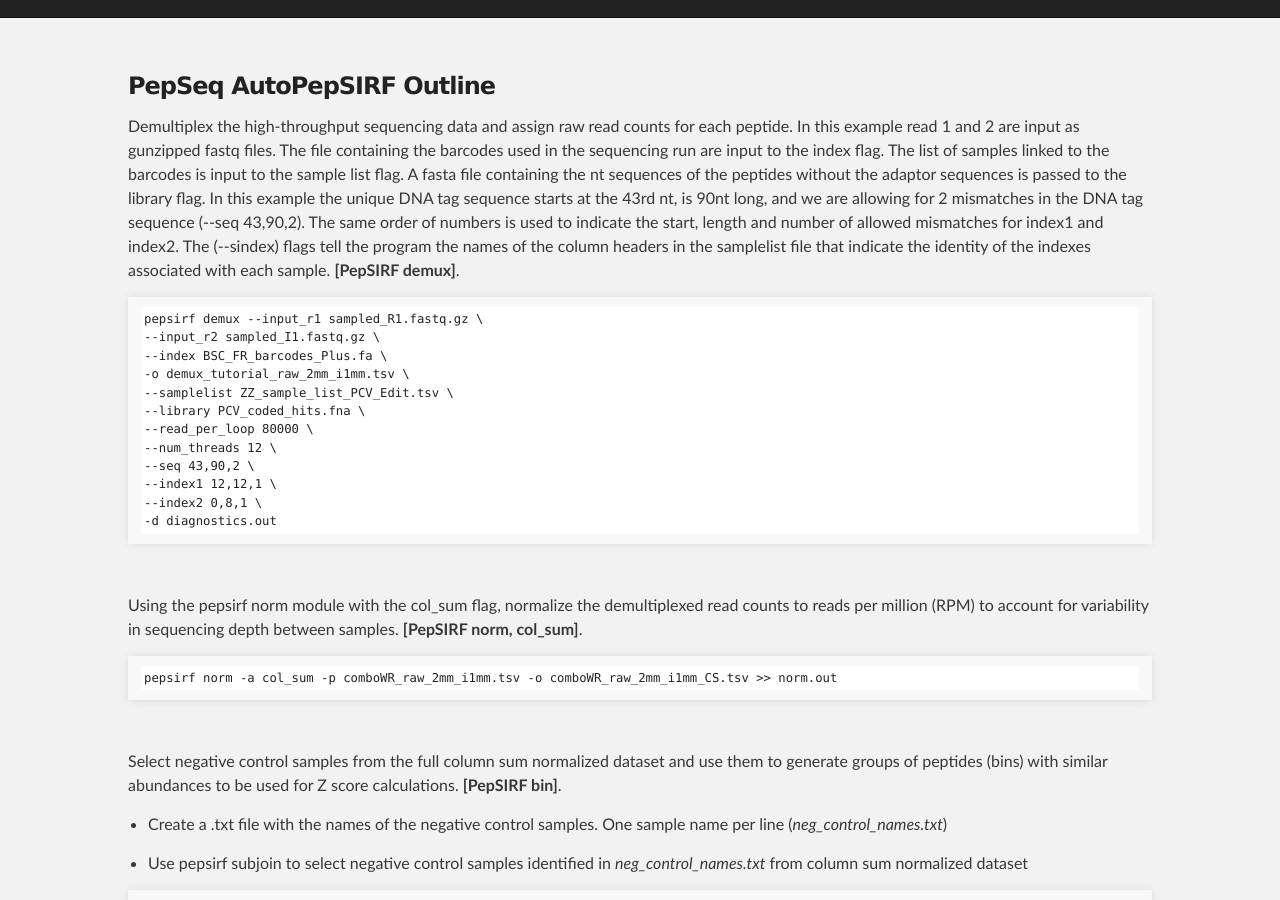
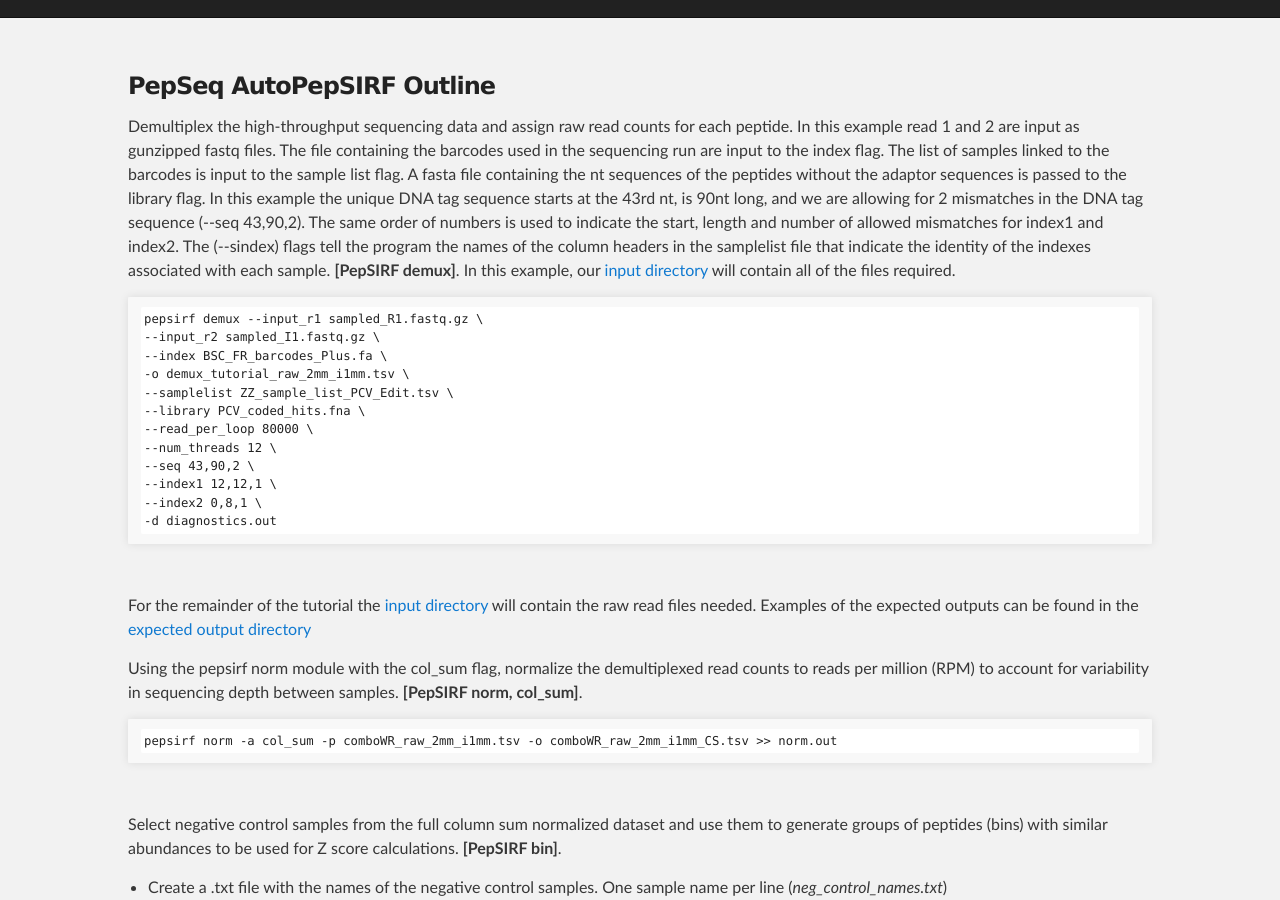
Before and after one commit to LadnerLab/PepSIRF, a Jekyll site: the page built from docs/autopepsirf-tutorials.md, in a window 1280 px wide and 900 px high, scrolled down 304 px. Built offline with Jekyll 4.4.1, drawn with Linux system fonts in a browser that asks for light colours.

Commit message:
Updating links to input/output files in tutorial markdown files

````diff
--- a/docs/autopepsirf-tutorials.md
+++ b/docs/autopepsirf-tutorials.md
@@ -6,6 +6,7 @@ permalink: /autopepsirf-tutorials/
 ### PepSeq AutoPepSIRF Outline
 
 Demultiplex the high-throughput sequencing data and assign raw read counts for each peptide.  In this example read 1 and 2 are input as gunzipped fastq files. The file containing the barcodes used in the sequencing run are input to the index flag. The list of samples linked to the barcodes is input to the sample list flag. A fasta file containing the nt sequences of the peptides without the adaptor sequences is passed to the library flag. In this example the unique DNA tag sequence starts at the 43rd nt, is 90nt long, and we are allowing for 2 mismatches in the DNA tag sequence (\-\-seq 43,90,2). The same order of numbers is used to indicate the start, length and number of allowed mismatches for index1 and index2. The (\-\-sindex) flags tell the program the names of the column headers in the samplelist file that indicate the identity of the indexes associated with each sample. **[PepSIRF demux]**.
+In this example, our [input directory](https://github.com/LadnerLab/PepSIRF/tree/master/tutorial_files/demux) will contain all of the files required.
 
 ```
 pepsirf demux --input_r1 sampled_R1.fastq.gz \
@@ -22,6 +23,8 @@ pepsirf demux --input_r1 sampled_R1.fastq.gz \
 -d diagnostics.out
 ```
 <br>
+
+For the remainder of the tutorial the [input directory](https://github.com/LadnerLab/PepSIRF/tree/master/tutorial_files/autopepsirf) will contain the raw read files needed. Examples of the expected outputs can be found in the [expected output directory](https://github.com/LadnerLab/PepSIRF/tree/master/tutorial_files/autopepsirf/expected_outputs)
 
 Using the pepsirf norm module with the col_sum flag, normalize the demultiplexed read counts to reads per million (RPM) to account for variability in sequencing depth between samples. **[PepSIRF norm, col_sum]**.
 
````
Also changed, not shown: docs/pepsirf-tutorials.md (+3 -0 lines).
